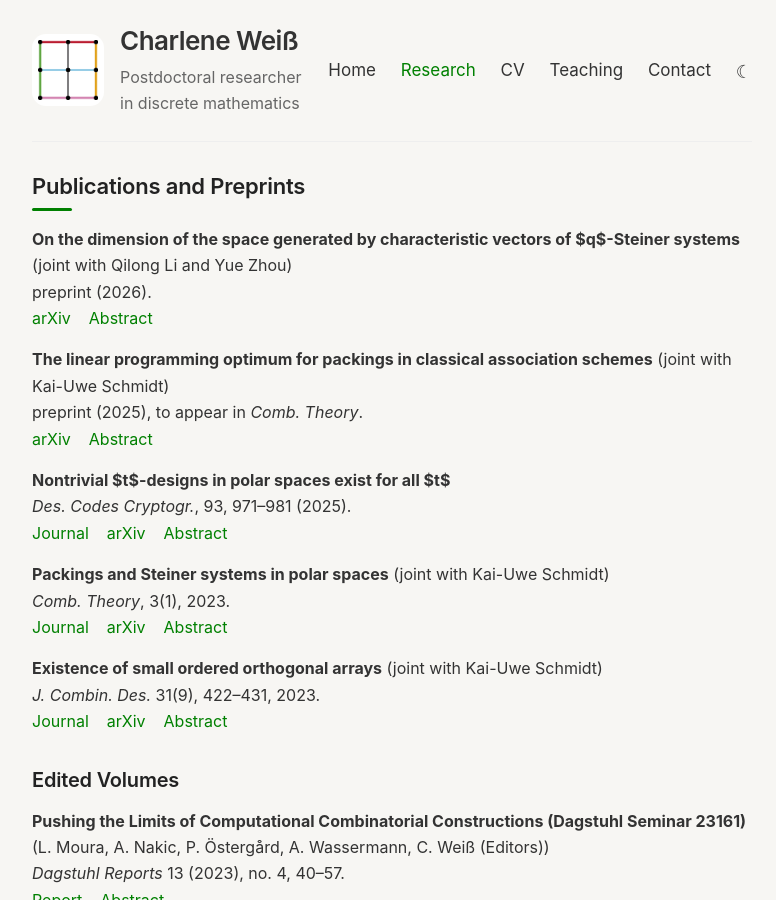
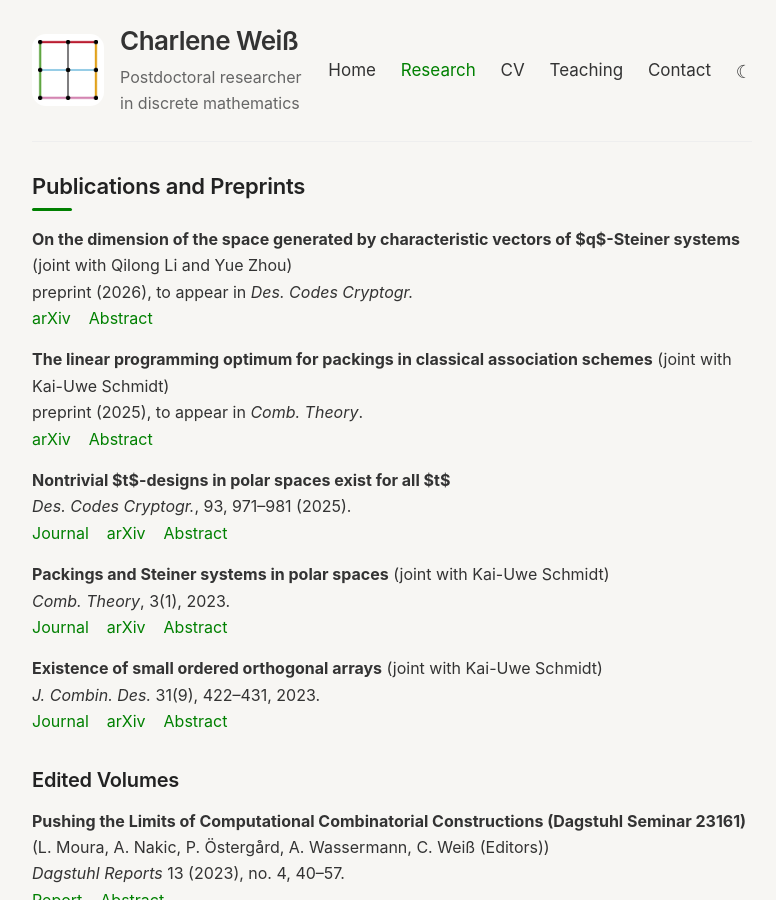
Before and after one commit to charleneweiss/charleneweiss.github.io, a Jekyll site: the page built from research.md, in a window 1280 px wide and 900 px high. Shown: the whole window, without its empty margins (248-1024 px from the left). Built offline with Jekyll 4.4.1, drawn with Linux system fonts in a browser that asks for light colours; a script that is not in the unit is left out.

Commit message:
Update research.md

```diff
--- a/research.md
+++ b/research.md
@@ -6,7 +6,7 @@ permalink: /research/
 ---
 ## Publications and Preprints
 **On the dimension of the space generated by characteristic vectors of $q$-Steiner systems** (joint with Qilong Li and Yue Zhou)\
-preprint (2026).\
+preprint (2026), to appear in *Des. Codes Cryptogr.*\
 [arXiv](https://arxiv.org/abs/2605.06369) &nbsp;&nbsp; <input type="checkbox" id="abstract-1" class="abstract-toggle" /><label for="abstract-1" class="abstract-link">Abstract</label><span class="abstract-content"><span class="muted">
 Fix a prime power $q$ and parameters $1\leq t\leq k\leq n$, the corresponding Steiner system in the Grassmann scheme, or the $q$-Steiner system, is a collection $\mathfrak{B}$ of $k$-dimensional subspaces of $\mathbb{F}_q$ such that for each $t$-dimensional subspace $T$, there exists exactly one element of $\mathfrak{B}$ containing $T$. The dimension of Steiner systems in the Grassmann scheme is defined to be the dimension of the $\mathbb{Q}$-vector space spanned by the characteristic vectors of all these $q$-Steiner systems. In this paper, we prove that when a quadruple $(t,k,n,q)$ admits at least one $q$-Steiner system, the corresponding dimension is equal to $\binom{n}{k}_q-\binom{n}{t}_q+1$. This generalizes the 2019 work of Ghodrati on ordinary Steiner systems.
 </span></span>
```
